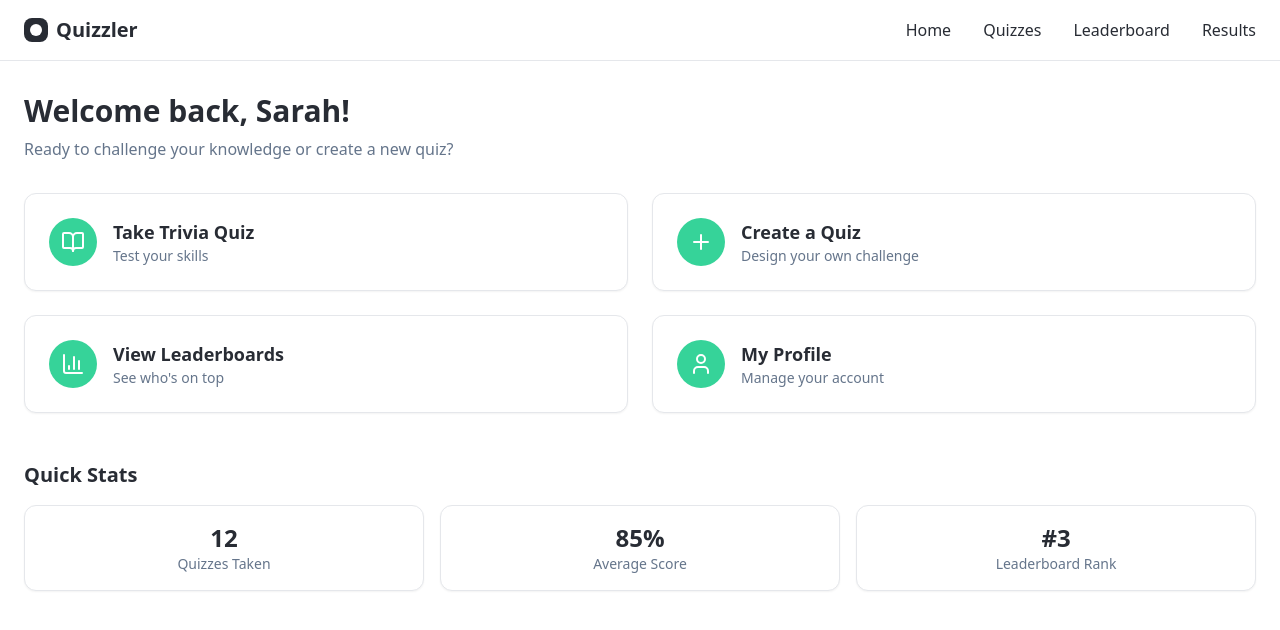
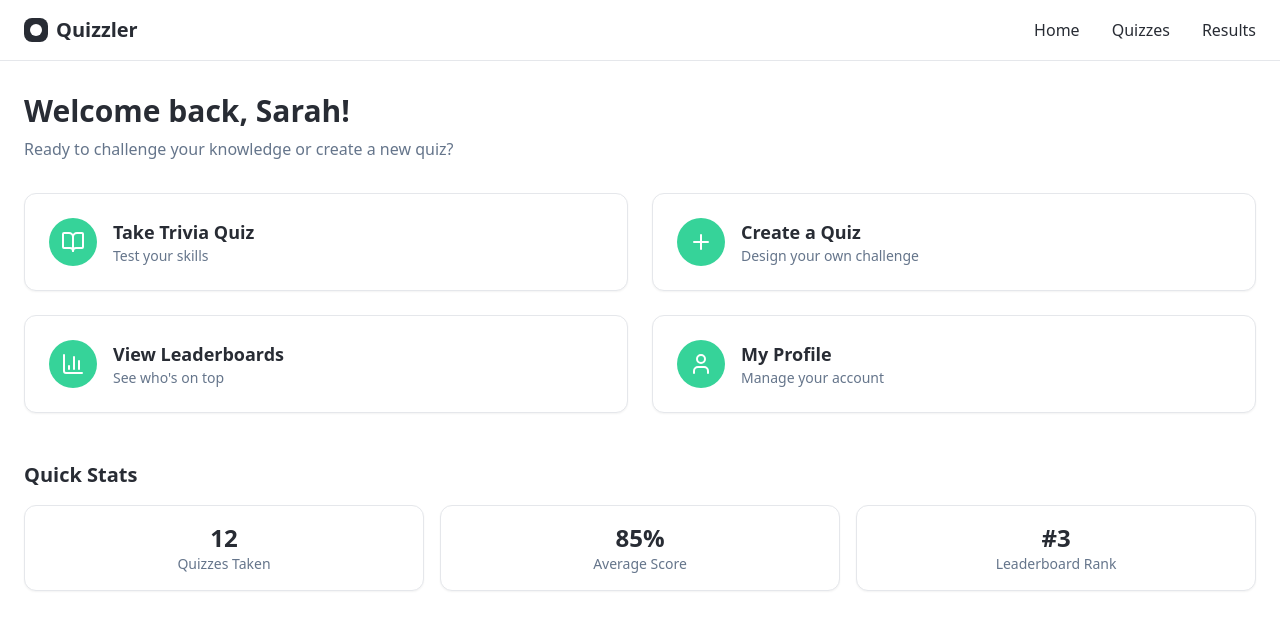
Before and after one commit to AnirudhFtw/Quizzler, a React (Vite) app: page /dashboard in a window 1280 px wide. Shown: the top 630 px of the page. Built offline with nearby package versions, Linux system fonts and the light colour scheme; the HTML template or start-up script is replaced by a standard one.

Commit message:
Update navigation links

```diff
--- a/src/components/Navigation.tsx
+++ b/src/components/Navigation.tsx
@@ -11,14 +11,11 @@ const Navigation = () => {
       </div>
 
       <div className="hidden md:flex items-center space-x-8">
-        <a href="/" className="text-foreground hover:text-sage transition-colors">
+        <a href="/dashboard" className="text-foreground hover:text-sage transition-colors">
           Home
         </a>
         <a href="/find-quiz" className="text-foreground hover:text-sage transition-colors">
           Quizzes
-        </a>
-        <a href="/leaderboard" className="text-foreground hover:text-sage transition-colors">
-          Leaderboard
         </a>
         <a href="#" className="text-foreground hover:text-sage transition-colors">
           Results
```
